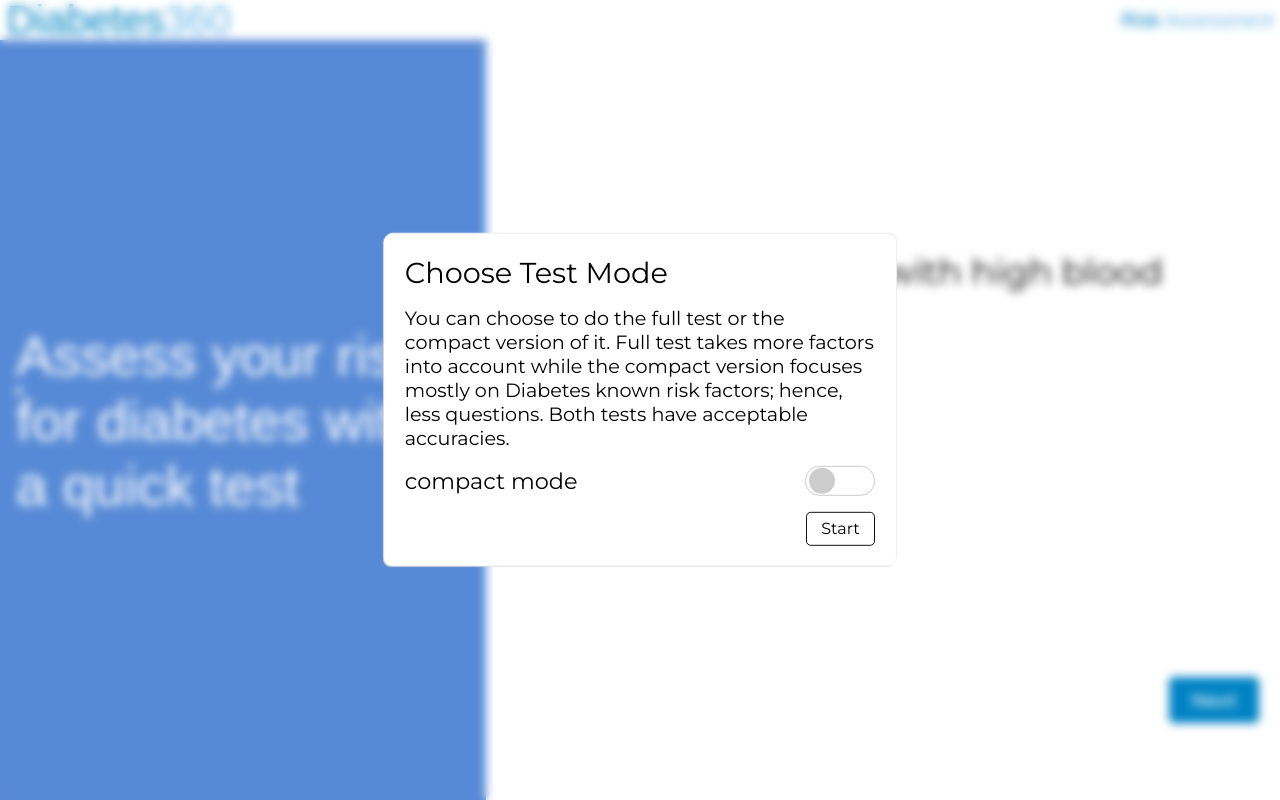
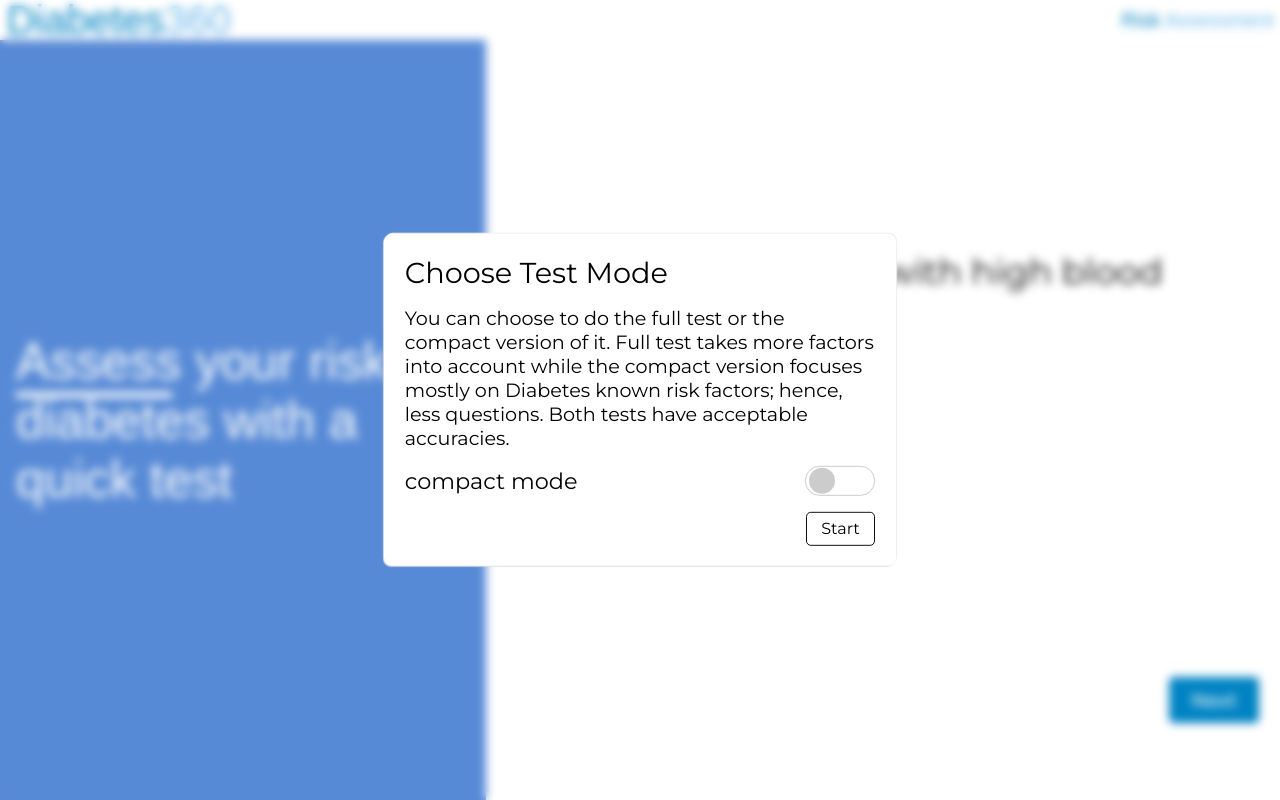
Before and after one commit to alivarastepour/diabetes360, a Next.js app: page /RiskAssessment in a window 1280 px wide. Built offline with nearby package versions, Linux system fonts and the light colour scheme; a web font is replaced by a local one.

Commit message:
improved styles

```diff
--- a/styles/test.module.scss
+++ b/styles/test.module.scss
@@ -202,13 +202,23 @@
       }
     }
   }
+  .large-background {
+    .large-background-header {
+      font-size: 3.2rem !important;
+
+      &::before {
+        top: 60px !important;
+        width: 150px !important;
+      }
+    }
+  }
 }
 
 .large-background {
   display: none;
 }
 
-@media only screen and (min-width: 1000px) {
+@media only screen and (min-width: 800px) {
   .test-container {
     display: flex;
     flex-direction: column;
@@ -269,18 +279,18 @@
     padding: 1rem;
     display: grid;
     place-content: center;
-    animation: background_change 20s infinite forwards ease;
+    // animation: background_change 20s infinite forwards ease;
     .large-background-header {
       color: #fff;
-      font-size: 3.5rem;
+      font-size: 2.5rem;
       position: relative;
       &::before {
         content: "";
         position: absolute;
-        top: 65px;
-        width: 0px;
+        top: 45px;
+        width: 113px;
         border: 3px solid #fff;
-        animation: extend_underline 1s forwards ease;
+        // animation: extend_underline 1s forwards ease;
       }
     }
     // position: relative;
@@ -317,42 +327,42 @@
   }
 }
 
-@media only screen and (min-width: 800px) and (max-width: 1000px) {
-  .test-container {
-    .test-background {
-      background-size: 400px 400px;
-    }
-    .test-wrapper {
-      .question-wrapper {
-        .question {
-          font-size: 3em;
-        }
-        .question-options-wrapper {
-          input[type="number"] {
-            padding: 0.6rem !important;
-            height: 60px !important;
-            width: 400px !important;
-            font-size: 1.4rem !important;
-            &::placeholder {
-              font-size: 1.2rem !important;
-            }
-          }
-          .options-wrapper {
-            .option {
-              font-size: 1.8rem;
-            }
-          }
-        }
-      }
-    }
-    .action-wrapper {
-      button {
-        font-size: 1.5rem;
-        padding: 0.8rem 1.6rem;
-      }
-    }
-  }
-}
+// @media only screen and (min-width: 800px) and (max-width: 1000px) {
+//   .test-container {
+//     .test-background {
+//       background-size: 400px 400px;
+//     }
+//     .test-wrapper {
+//       .question-wrapper {
+//         .question {
+//           font-size: 3em;
+//         }
+//         .question-options-wrapper {
+//           input[type="number"] {
+//             padding: 0.6rem !important;
+//             height: 60px !important;
+//             width: 400px !important;
+//             font-size: 1.4rem !important;
+//             &::placeholder {
+//               font-size: 1.2rem !important;
+//             }
+//           }
+//           .options-wrapper {
+//             .option {
+//               font-size: 1.8rem;
+//             }
+//           }
+//         }
+//       }
+//     }
+//     .action-wrapper {
+//       button {
+//         font-size: 1.5rem;
+//         padding: 0.8rem 1.6rem;
+//       }
+//     }
+//   }
+// }
 
 @media only screen and (min-width: 600px) and (max-width: 800px) {
   .test-container {
```
